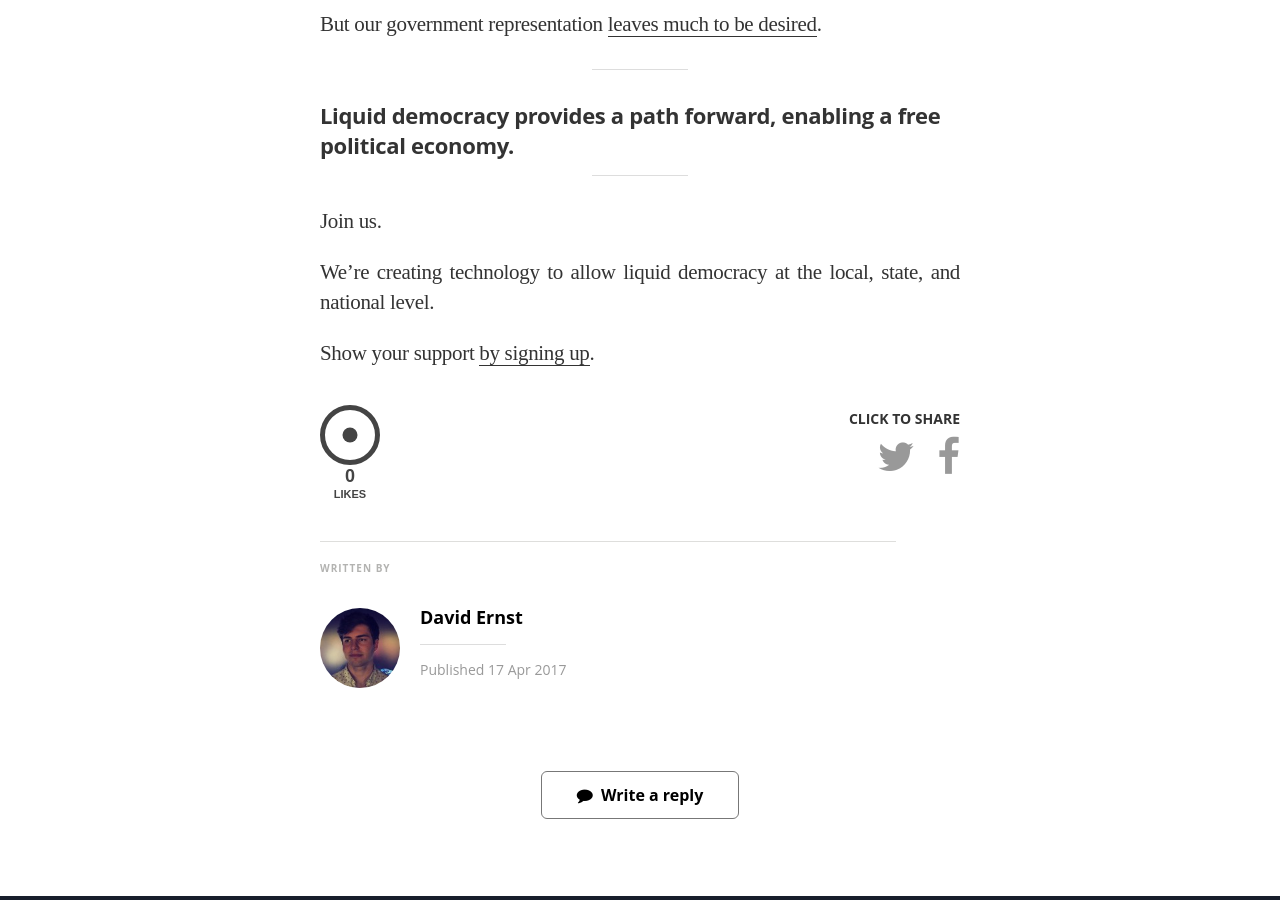
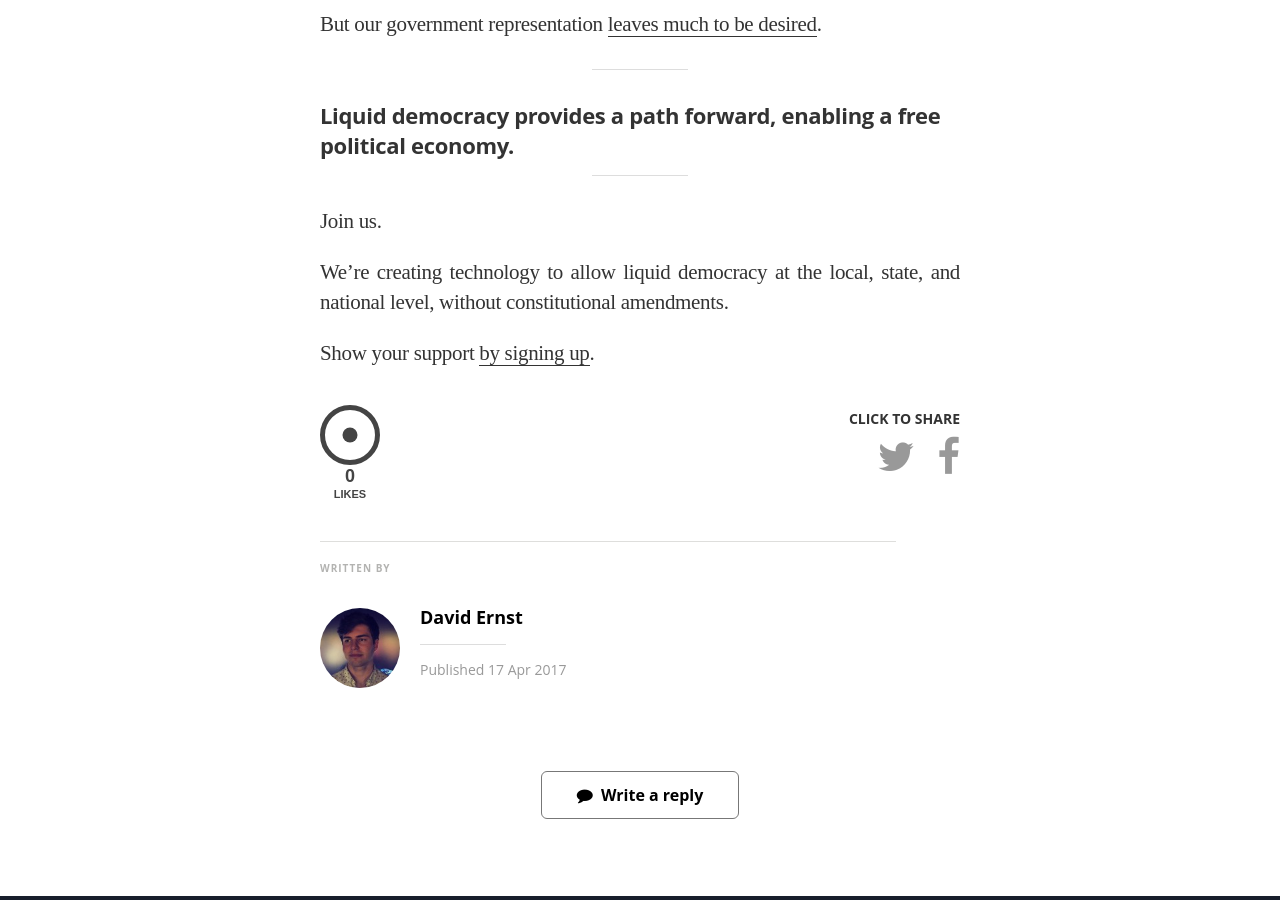
Before and after one commit to voteliquid/blog, a Jekyll site: the page built from _posts/2017-04-17-liquid-democracy-and-a-free-political-economy.md, in a window 1280 px wide and 900 px high, scrolled down 3246 px. Built offline with Jekyll 4.4.1, drawn with Linux system fonts in a browser that asks for light colours; nearby versions of some CDN libraries; some web fonts are replaced.

Commit message:
Add note about 'without constitutional amendments' Free Political Economy article

```diff
--- a/_posts/2017-04-17-liquid-democracy-and-a-free-political-economy.md
+++ b/_posts/2017-04-17-liquid-democracy-and-a-free-political-economy.md
@@ -73,6 +73,6 @@ But our government representation [leaves much to be desired](http://www.washing
 
 Join us.
 
-We're creating technology to allow liquid democracy at the local, state, and national level.
+We're creating technology to allow liquid democracy at the local, state, and national level, without constitutional amendments.
 
 Show your support [by signing up](https://united.vote).
```
